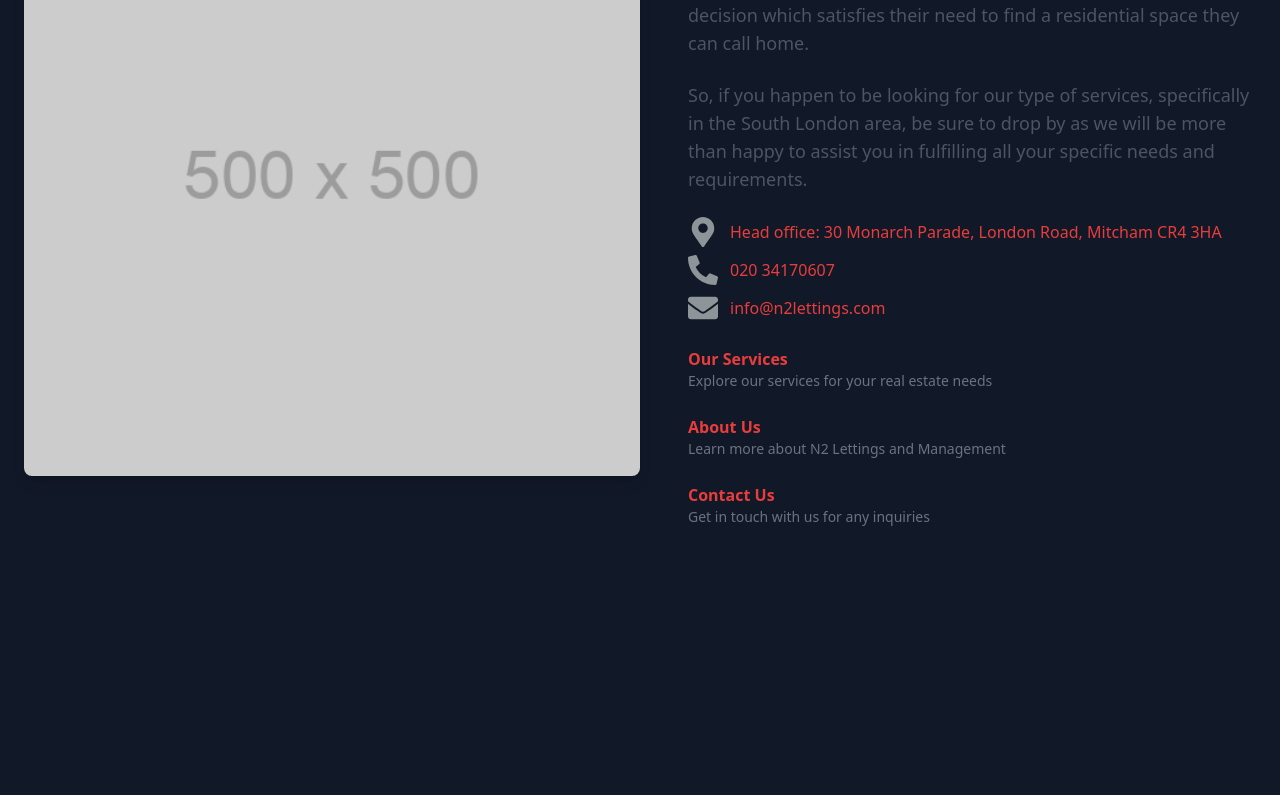
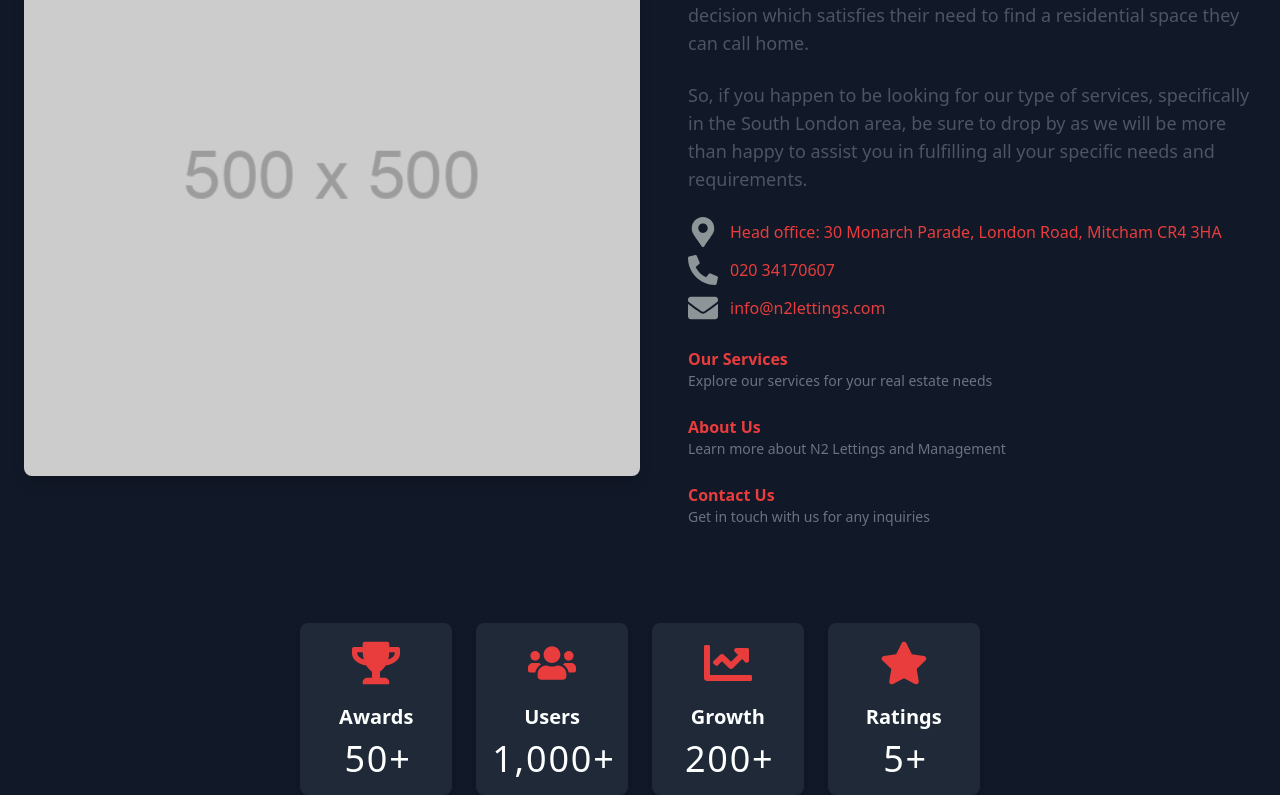
Before and after one commit to wahabsharif/n2-lettings, a Next.js app: page / in a window 1280 px wide. Shown: the part 1273-2068 px from the top of the page. Before the commit the page ends 1864 px from the top, so only its background shows below. Built offline with nearby package versions, Linux system fonts and the light colour scheme.

Commit message:
Achievements

```diff
--- a/src/app/page.tsx
+++ b/src/app/page.tsx
@@ -1,4 +1,5 @@
 import FilterBar from "@/components/common/FilterBar";
+import { Achievements } from "@/components/home/Achievements";
 import Banner from "@/components/home/Banner";
 import WhoWeAre from "@/components/home/WhoWeAre";
 
@@ -8,6 +9,7 @@ export default function HomePage() {
       <Banner />
       <FilterBar />
       <WhoWeAre />
+      <Achievements />
     </>
   );
 }
--- /dev/null
+++ b/src/components/home/Achievements.tsx
@@ -0,0 +1,30 @@
+import NumberTicker from "@/components/magicui/number-ticker";
+import { FaTrophy, FaUsers, FaChartLine, FaStar } from "react-icons/fa";
+
+export function Achievements() {
+  const achievements = [
+    { id: 1, icon: <FaTrophy />, title: "Awards", value: 50 },
+    { id: 2, icon: <FaUsers />, title: "Users", value: 1000 },
+    { id: 3, icon: <FaChartLine />, title: "Growth", value: 200 },
+    { id: 4, icon: <FaStar />, title: "Ratings", value: 4.9 },
+  ];
+
+  return (
+    <div className="grid grid-cols-1 gap-6 md:grid-cols-4">
+      {achievements.map((achievement) => (
+        <div
+          key={achievement.id}
+          className="flex flex-col items-center text-center bg-gray-100 p-4 rounded-lg shadow-md dark:bg-gray-800"
+        >
+          <div className="text-5xl text-thRed">{achievement.icon}</div>
+          <h3 className="mt-4 text-xl font-semibold text-black dark:text-white">
+            {achievement.title}
+          </h3>
+          <p className="mt-2 text-4xl font-medium tracking-tighter text-black dark:text-white">
+            <NumberTicker value={achievement.value} />+
+          </p>
+        </div>
+      ))}
+    </div>
+  );
+}
--- /dev/null
+++ b/src/components/magicui/number-ticker.tsx
@@ -0,0 +1,54 @@
+"use client";
+import { useInView, useMotionValue, useSpring } from "framer-motion";
+import { useRef, useEffect } from "react";
+
+export default function NumberTicker({
+  value,
+  direction = "up",
+  delay = 0,
+  className,
+  decimalPlaces = 0,
+}: {
+  value: number;
+  direction?: "up" | "down";
+  className?: string;
+  delay?: number; // delay in s
+  decimalPlaces?: number;
+}) {
+  const ref = useRef<HTMLSpanElement>(null);
+  const isInView = useInView(ref as React.RefObject<HTMLSpanElement>, {
+    once: true,
+    margin: "0px",
+  });
+  const motionValue = useMotionValue(direction === "down" ? value : 0);
+  const springValue = useSpring(motionValue, {
+    damping: 60,
+    stiffness: 100,
+  });
+
+  useEffect(() => {
+    if (isInView) {
+      setTimeout(() => {
+        motionValue.set(direction === "down" ? 0 : value);
+      }, delay * 1000);
+    }
+  }, [motionValue, isInView, delay, value, direction]);
+
+  useEffect(() => {
+    springValue.on("change", (latest) => {
+      if (ref.current) {
+        ref.current.textContent = Intl.NumberFormat("en-US", {
+          minimumFractionDigits: decimalPlaces,
+          maximumFractionDigits: decimalPlaces,
+        }).format(Number(latest.toFixed(decimalPlaces)));
+      }
+    });
+  }, [springValue, decimalPlaces]);
+
+  return (
+    <span
+      className={`inline-block tabular-nums text-black dark:text-white tracking-wider ${className}`}
+      ref={ref}
+    />
+  );
+}
--- a/src/styles/globals.css
+++ b/src/styles/globals.css
@@ -39,7 +39,7 @@ body {
 
 .grad-text {
   background: linear-gradient(#8d9598, #e93d3d);
-  -webkit-background-clip: text;
+  background-clip: text;
   color: transparent;
 }
 
```
